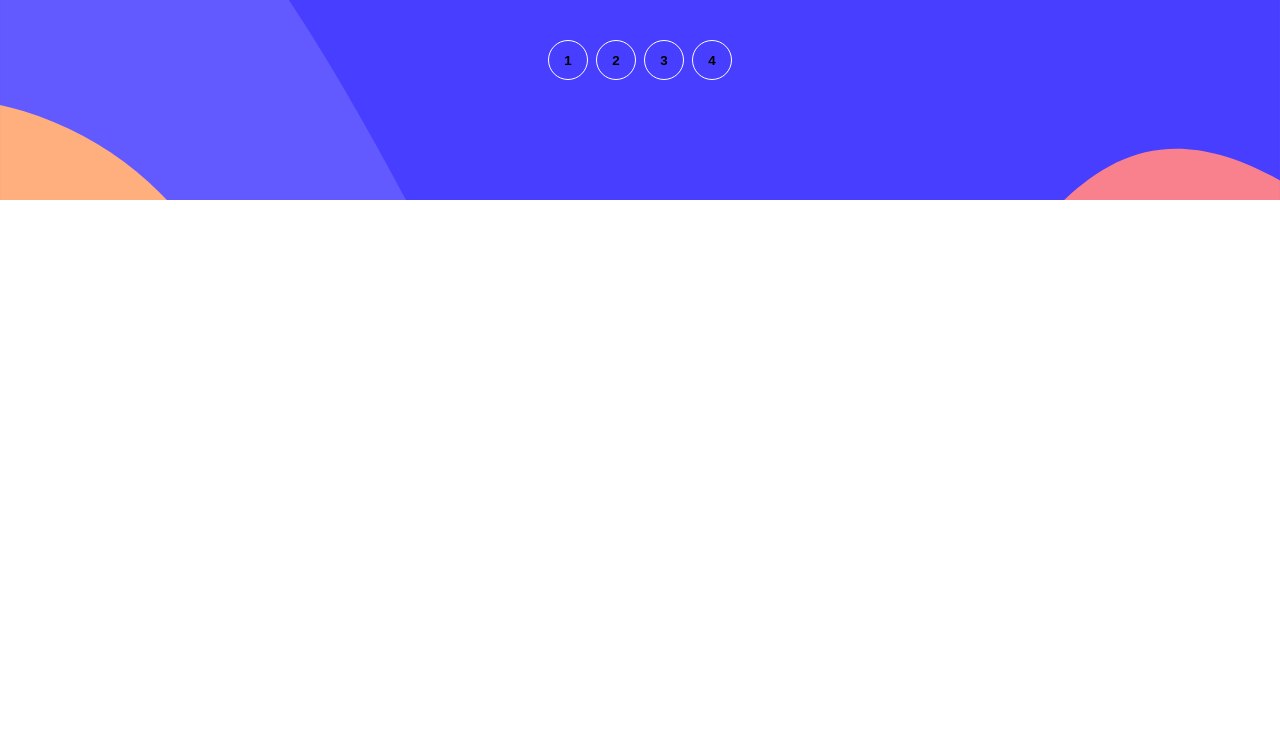
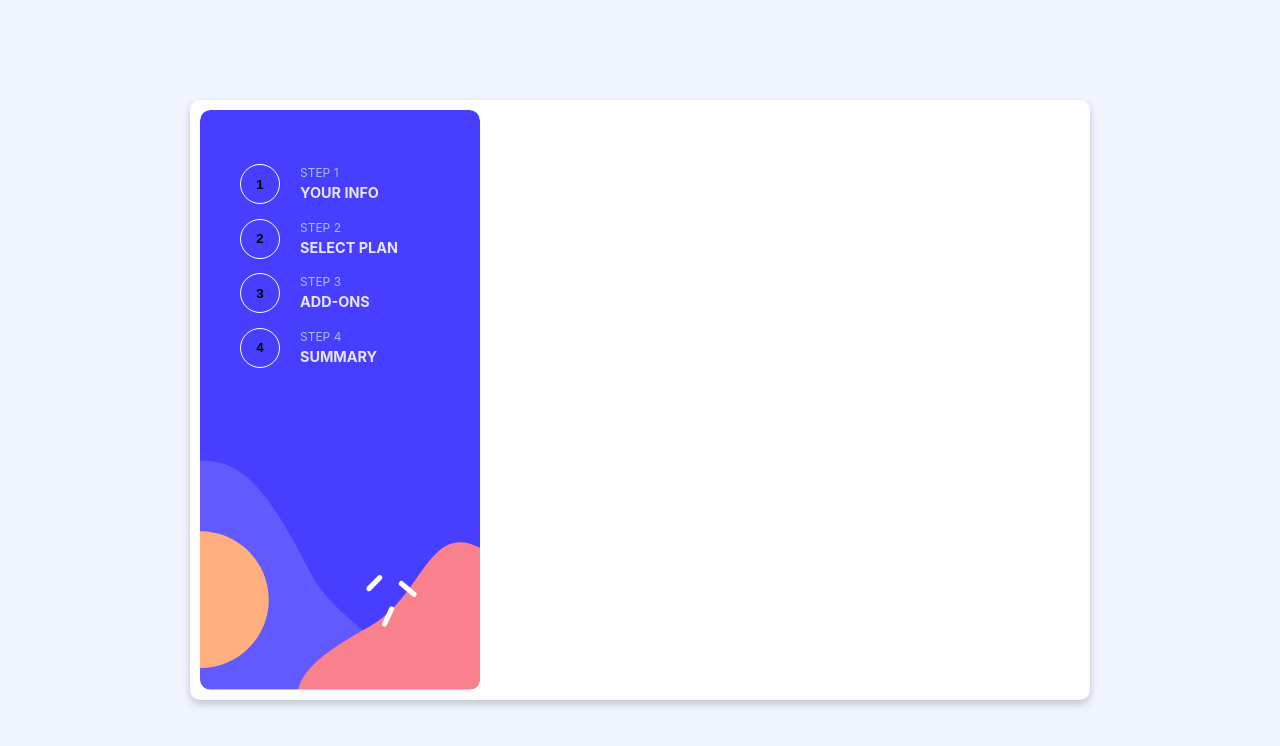
Before and after one commit to bilanoo/multi-step-form, a React (Vite) app: page / in a window 1280 px wide. Shown: the top 746 px of the page. Built offline with nearby package versions, Linux system fonts and the light colour scheme.

Commit message:
implemented desktop versions with text information of each step and desktop container.

```diff
--- a/src/App.css
+++ b/src/App.css
@@ -19,3 +19,15 @@ main {
   width: 100%;
   height: 100%;
 }
+
+@media only screen and (min-width: 992px) {
+  main {
+    width: 900px;
+    height: 600px;
+    grid-template-columns: 1fr 2fr;
+    grid-template-rows: none;
+    background-color: white;
+    border-radius: 10px;
+    box-shadow: 0 4px 8px 0 rgba(0, 0, 0, 0.2);
+  }
+}
--- a/src/StepSelection/StepSelection.css
+++ b/src/StepSelection/StepSelection.css
@@ -33,3 +33,48 @@
   background-color: hsl(206, 94%, 87%);
   color: black;
 }
+
+@media only screen and (min-width: 992px) {
+  .selection-container {
+    background-image: url("../assets/images/bg-sidebar-desktop.svg");
+    border-radius: 10px;
+    margin: 10px;
+  }
+
+  .steps {
+    flex-direction: column;
+    height: 40%;
+  }
+
+  .step {
+    font-size: 0.75rem;
+    color: hsl(228, 100%, 83%);
+    margin: 0;
+  }
+
+  .step-detail {
+    font-size: 0.9rem;
+    margin: 0;
+    padding: 0;
+    font-weight: 700;
+  }
+
+  .button-container {
+    display: flex;
+    flex-direction: row;
+    text-align: center;
+  }
+
+  .steps-information {
+    display: flex;
+    flex-direction: column;
+    text-align: start;
+    margin-left: 20px;
+  }
+}
+
+@media only screen and (max-width: 991px) {
+  .steps-information {
+    display: none;
+  }
+}
--- a/src/StepSelection/index.tsx
+++ b/src/StepSelection/index.tsx
@@ -3,10 +3,34 @@ const StepSelection = () => {
   return (
     <div className="selection-container">
       <div className="steps">
-        <button className="selection-button">1</button>
-        <button className="selection-button">2</button>
-        <button className="selection-button">3</button>
-        <button className="selection-button">4</button>
+        <div className="button-container">
+          <button className="selection-button">1</button>
+          <div className="steps-information">
+            <p className="step">STEP 1</p>
+            <p className="step-detail">YOUR INFO</p>
+          </div>
+        </div>
+        <div className="button-container">
+          <button className="selection-button">2</button>
+          <div className="steps-information">
+            <p className="step">STEP 2</p>
+            <p className="step-detail">SELECT PLAN</p>
+          </div>
+        </div>
+        <div className="button-container">
+          <button className="selection-button">3</button>
+          <div className="steps-information">
+            <p className="step">STEP 3</p>
+            <p className="step-detail">ADD-ONS</p>
+          </div>
+        </div>
+        <div className="button-container">
+          <button className="selection-button">4</button>
+          <div className="steps-information">
+            <p className="step">STEP 4</p>
+            <p className="step-detail">SUMMARY</p>
+          </div>
+        </div>
       </div>
     </div>
   );
--- a/src/index.css
+++ b/src/index.css
@@ -13,3 +13,12 @@
   -moz-osx-font-smoothing: grayscale;
   -webkit-text-size-adjust: 100%;
 }
+
+@media only screen and (min-width: 992px) {
+  #root {
+    display: flex;
+    justify-content: center;
+    align-items: center;
+    background-color: hsl(218, 100%, 97%);
+  }
+}
```
